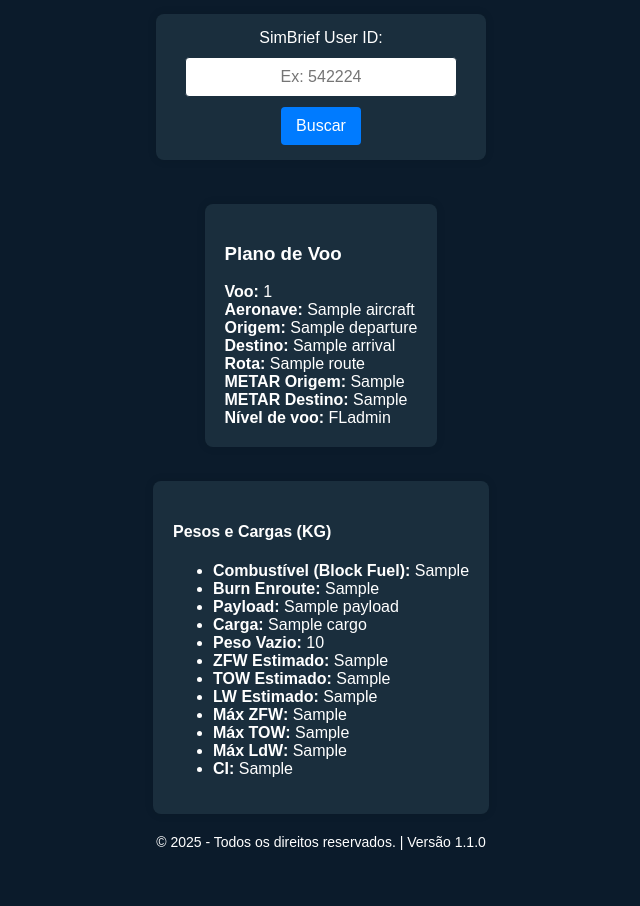
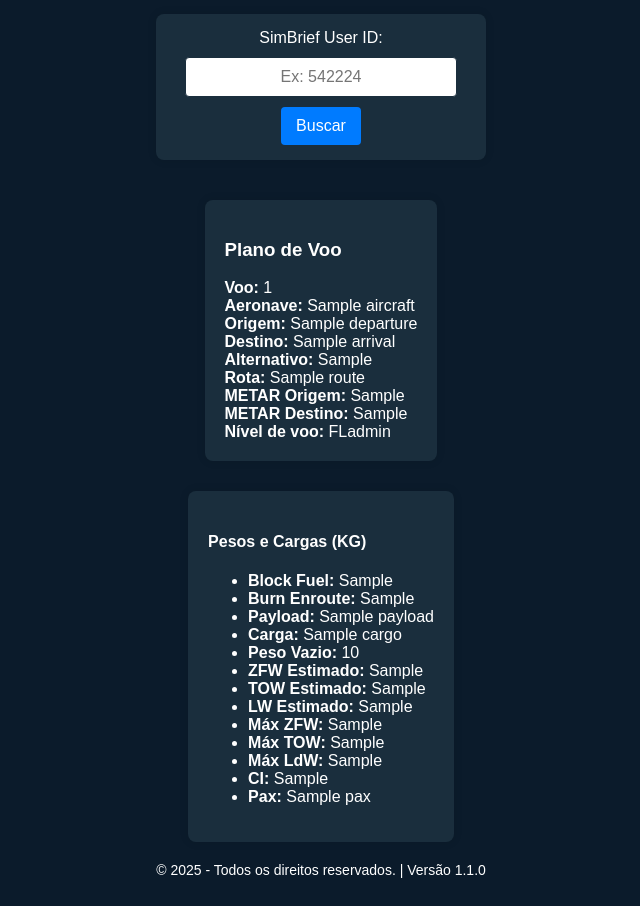
Before and after one commit to renanCaio22/FLYMERA-v1.0.0, a Flask app: template templates/index.html in a window 1280 px wide. Shown: the part 268-1174 px from the top of the page, without its empty margins (319-959 px from the left). Before the commit the page ends 1118 px from the top, so only its background shows below. Run offline with Flask 3, Linux system fonts and the light colour scheme; the template is opened without the code that fills it: most values are stand-ins (such as "Sample title", 1, 10 or a date in 2020).

Commit message:
adicionado alternativo

```diff
--- a/app.py
+++ b/app.py
@@ -42,13 +42,16 @@ def index():
                     # ✅ Imprima o conteúdo dos dicionários para depuração
                     print("Conteúdo do dicionário 'general':", general)
                     print("Conteúdo do dicionário 'weights':", weights)
+                    print(f"Valor de plan_html: {data.get('text', {}).get('plan_html', '')}")
+
 
 
                     flight_plan = {
                         "flight_number": general.get("flight_number", "N/A"),
-                        "aircraft": aircraft.get("type", "N/A"),
+                        "aircraft": aircraft.get("icao_code", "N/A"),
                         "departure": origin.get("icao_code", "N/A"),
                         "arrival": destination.get("icao_code", "N/A"),
+                         "alternate_icao": data.get("text", {}).get("plan_html", "").split("SBPV")[0].split()[-1] if "SBPV" in data.get("text", {}).get("plan_html", "") else "N/A",
                         "route": general.get("route", "N/A"),
                         "flight_level": general.get("initial_altitude", "N/A"),
                         "block_fuel": block_fuel,
@@ -63,6 +66,7 @@ def index():
                         "max_tow": weights.get("max_tow", "N/A"),
                         "max_lw": weights.get("max_ldw", "N/A"),  # Chave CORRIGIDA para Máx LW
                         "CI": general.get("costindex", "N/A"),  # Adicionando o Cost Index
+                        "pax": general.get("passengers", "N/A"),
                         "metar_departure": origin.get("metar", "N/A"),
                         "metar_arrival": destination.get("metar", "N/A"),
 
--- a/templates/index.html
+++ b/templates/index.html
@@ -48,6 +48,7 @@
         <p><strong>Aeronave:</strong> {{ flight_plan.aircraft }}</p>
         <p><strong>Origem:</strong> {{ flight_plan.departure }}</p>
         <p><strong>Destino:</strong> {{ flight_plan.arrival }}</p>
+        <p><strong>Alternativo:</strong> {{ flight_plan.alternate_icao }}</p>
         <p><strong>Rota:</strong> {{ flight_plan.route }}</p>
         <p><strong>METAR Origem:</strong> {{ flight_plan.metar_departure }}</p>
         <p><strong>METAR Destino:</strong> {{ flight_plan.metar_arrival }}</p>
@@ -57,7 +58,7 @@
     <div class="weights">
         <h4>Pesos e Cargas (KG)</h4>
         <ul>
-            <li><strong>Combustível (Block Fuel):</strong> {{ flight_plan.block_fuel }}</li>
+            <li><strong>Block Fuel:</strong> {{ flight_plan.block_fuel }}</li>
             <li><strong>Burn Enroute:</strong> {{ flight_plan.fuel_burn }}</li>
             <li><strong>Payload:</strong> {{ flight_plan.payload }}</li>
             <li><strong>Carga:</strong> {{ flight_plan.cargo }}</li>
@@ -69,6 +70,7 @@
             <li><strong>Máx TOW:</strong> {{ flight_plan.max_tow }}</li>
             <li><strong>Máx LdW:</strong> {{ flight_plan.max_ldw }}</li>
             <li><strong>CI:</strong> {{ flight_plan.CI }}</li>    <!-- verificar -->
+            <li><strong>Pax:</strong> {{ flight_plan.pax }}</li>
         </ul>
     </div>
 {% endif %}
```
